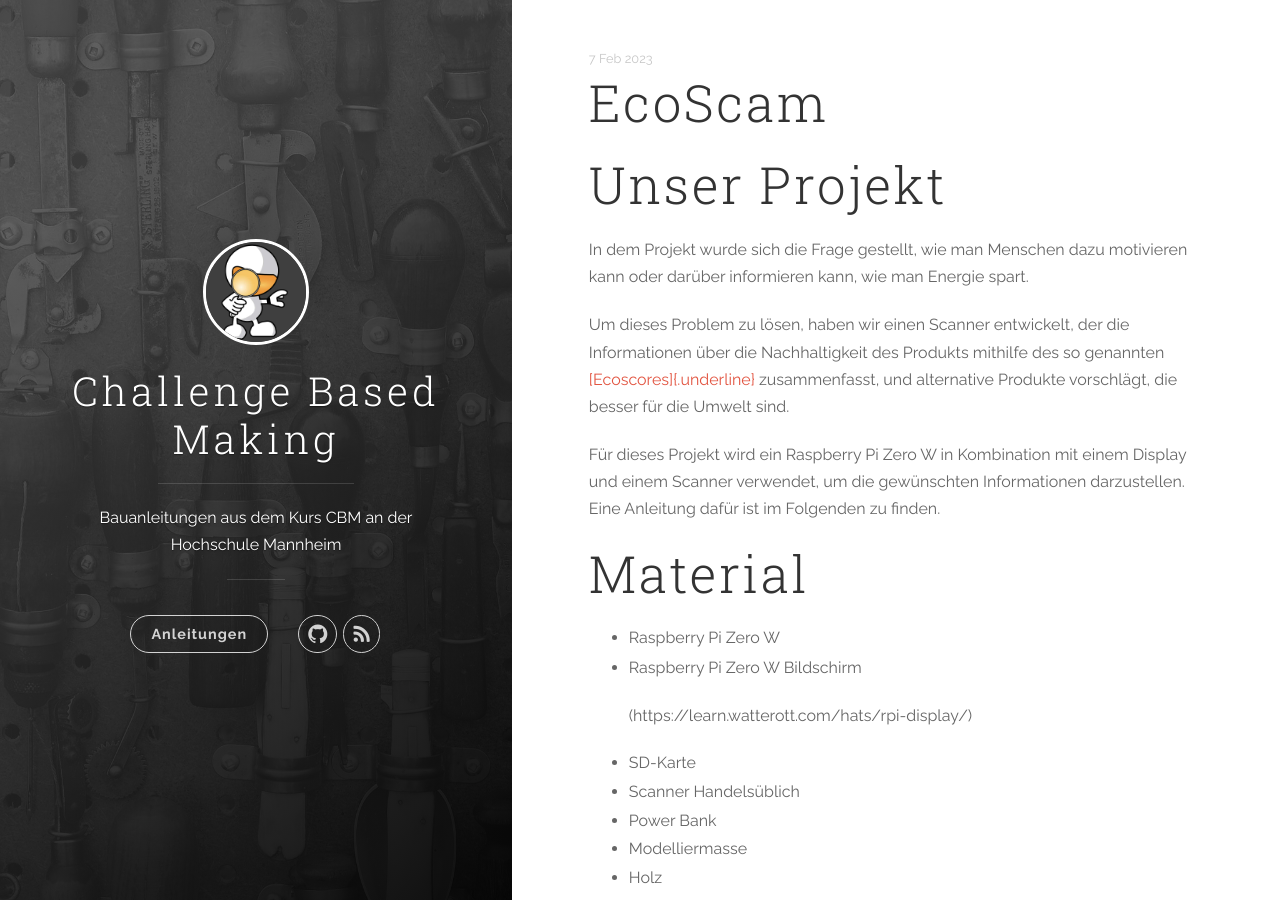
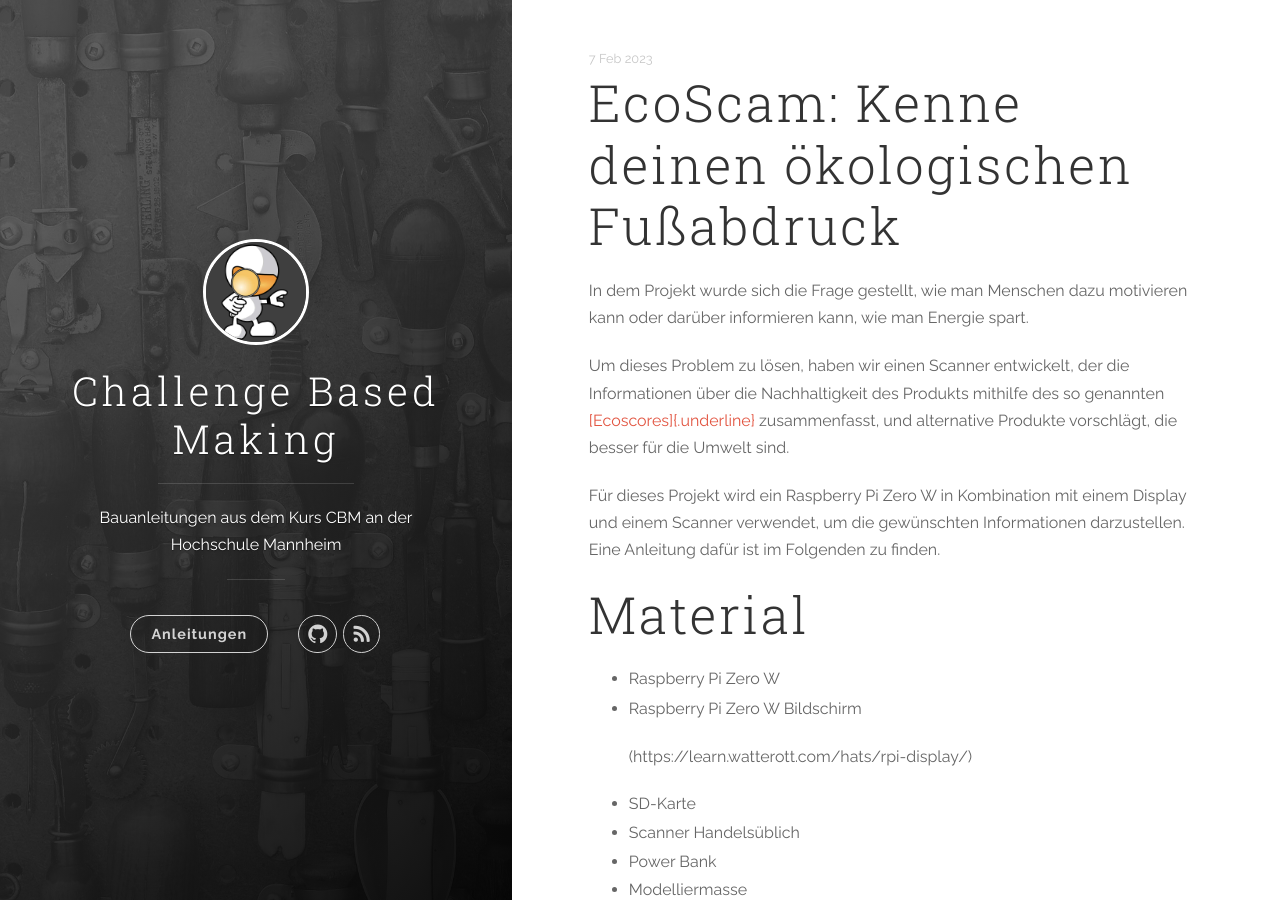
Before and after one commit to cbm-instructions/cbm-instructions.github.io, a Jekyll site: the page built from _posts/2023-02-07-ragn4roek-ecoscanner.markdown, in a window 1280 px wide and 900 px high. Built offline with Jekyll 4.4.1, drawn with Linux system fonts in a browser that asks for light colours; nearby versions of some CDN libraries.

Commit message:
Update 2023-02-07-ragn4roek-ecoscanner.markdown
Abstract

```diff
--- a/_posts/2023-02-07-ragn4roek-ecoscanner.markdown
+++ b/_posts/2023-02-07-ragn4roek-ecoscanner.markdown
@@ -1,25 +1,16 @@
 ---
-title: "EcoScam"
+title: "EcoScam: Kenne deinen ökologischen Fußabdruck"
 categories: instructions
 layout: post
 date: 2023-02-07 11:00:00 +0200
 ---
 
-# Unser Projekt
+In dem Projekt wurde sich die Frage gestellt, wie man Menschen dazu motivieren kann oder darüber informieren kann, wie man Energie spart.
+<!-- more -->
 
-In dem Projekt wurde sich die Frage gestellt, wie man Menschen dazu
-motivieren kann oder darüber informieren kann, wie man Energie spart.
+Um dieses Problem zu lösen, haben wir einen Scanner entwickelt, der die Informationen über die Nachhaltigkeit des Produkts mithilfe des so genannten [[Ecoscores]{.underline}](https://world.openfoodfacts.org/eco-score-the-environmental-impact-of-food-products) zusammenfasst, und alternative Produkte vorschlägt, die besser für die Umwelt sind.
 
-Um dieses Problem zu lösen, haben wir einen Scanner entwickelt, der die
-Informationen über die Nachhaltigkeit des Produkts mithilfe des so
-genannten
-[[Ecoscores]{.underline}](https://world.openfoodfacts.org/eco-score-the-environmental-impact-of-food-products)
-zusammenfasst, und alternative Produkte vorschlägt, die besser für die
-Umwelt sind.
-
-Für dieses Projekt wird ein Raspberry Pi Zero W in Kombination mit einem
-Display und einem Scanner verwendet, um die gewünschten Informationen
-darzustellen. Eine Anleitung dafür ist im Folgenden zu finden.
+Für dieses Projekt wird ein Raspberry Pi Zero W in Kombination mit einem Display und einem Scanner verwendet, um die gewünschten Informationen darzustellen. Eine Anleitung dafür ist im Folgenden zu finden.
 
 # Material
 
```
